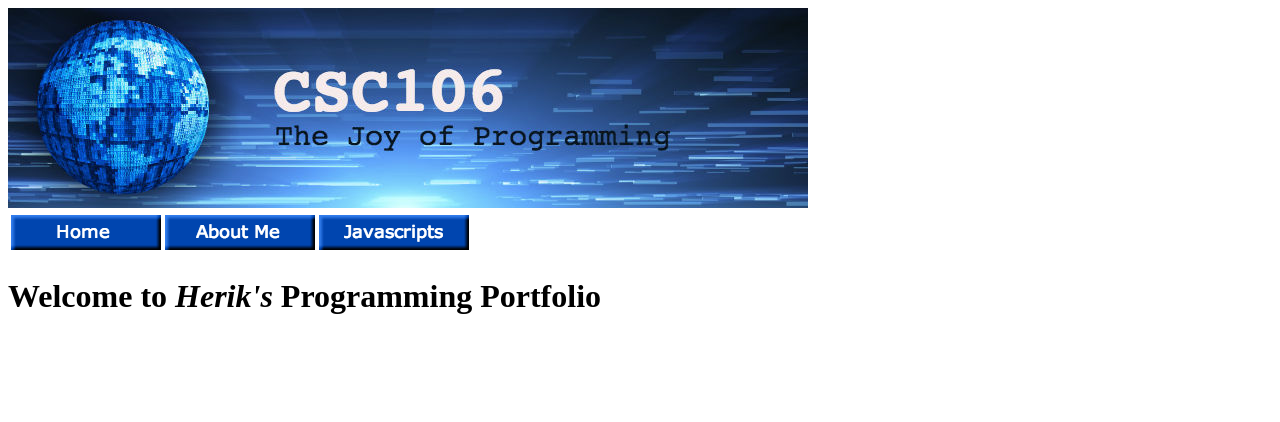
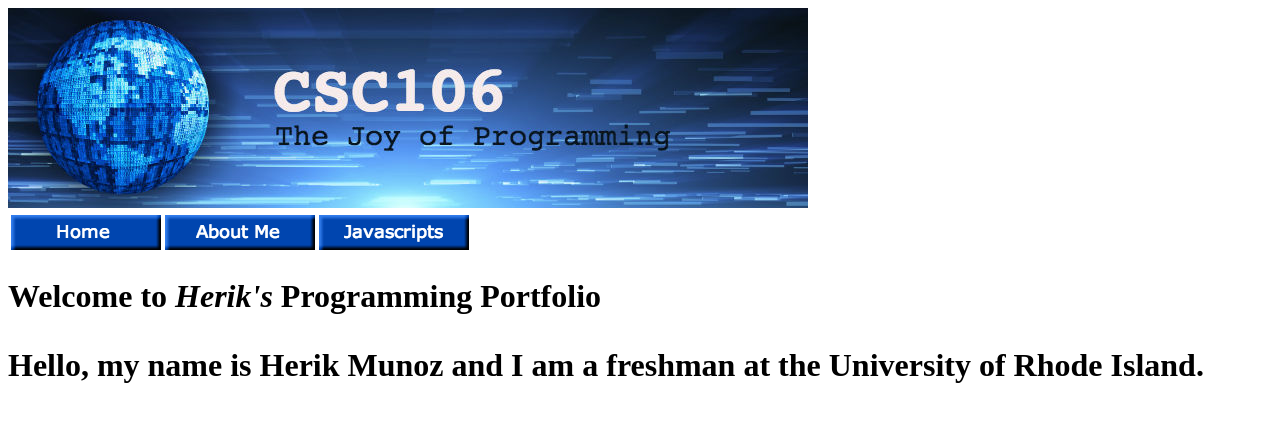
Before and after one commit to hmunoz04/hmunoz04.github.io, a plain HTML site: page index.html in a window 1280 px wide. Drawn offline with Linux system fonts and the light colour scheme.

Commit message:
Update index.html

```diff
--- a/index.html
+++ b/index.html
@@ -16,6 +16,6 @@
              </thead>
                </table>
       <h1> Welcome to <em>Herik's</em> Programming Portfolio
-
+          <p> Hello, my name is Herik Munoz and I am a freshman at the University of Rhode Island.</p>
     </body>
 </html>
```
